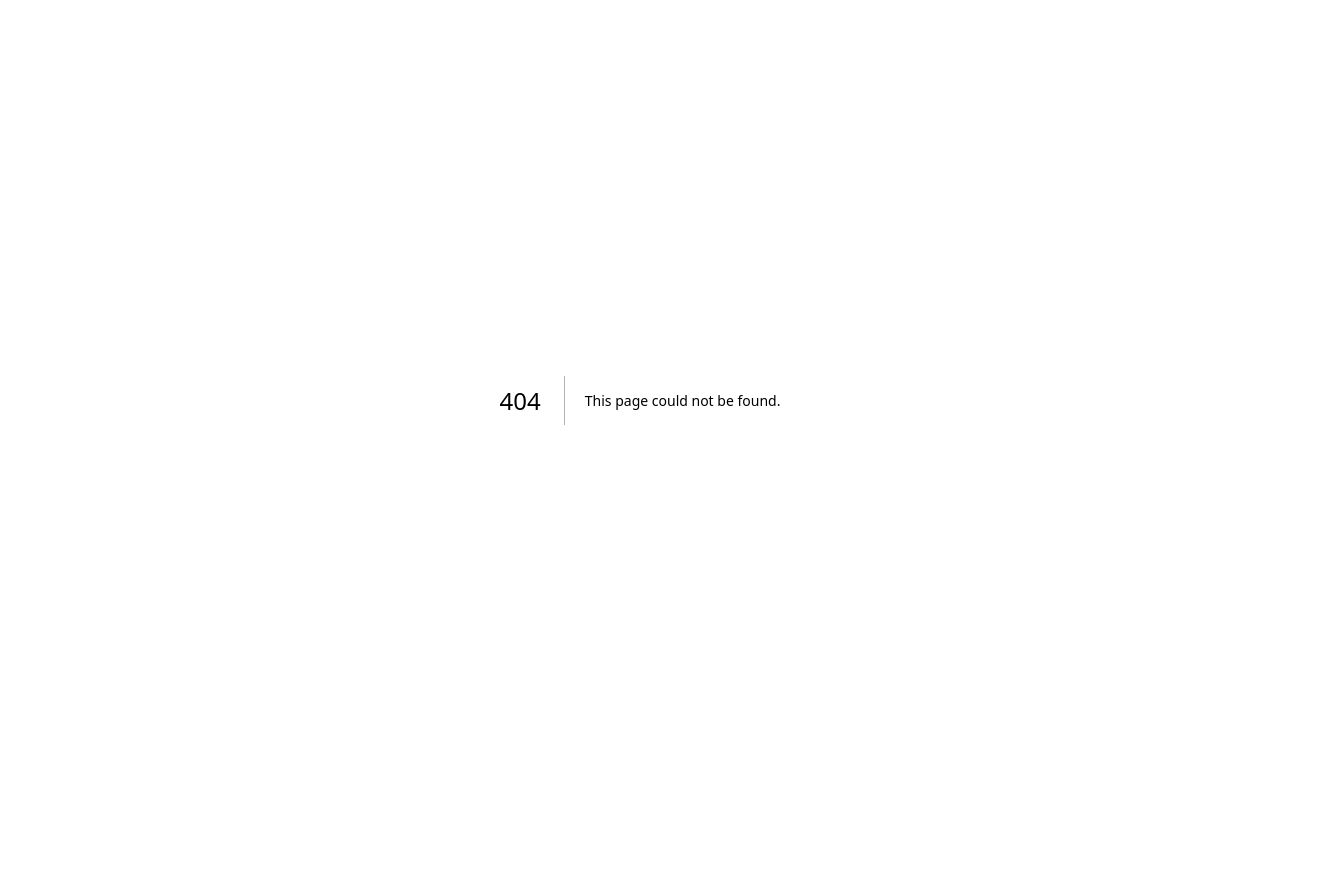
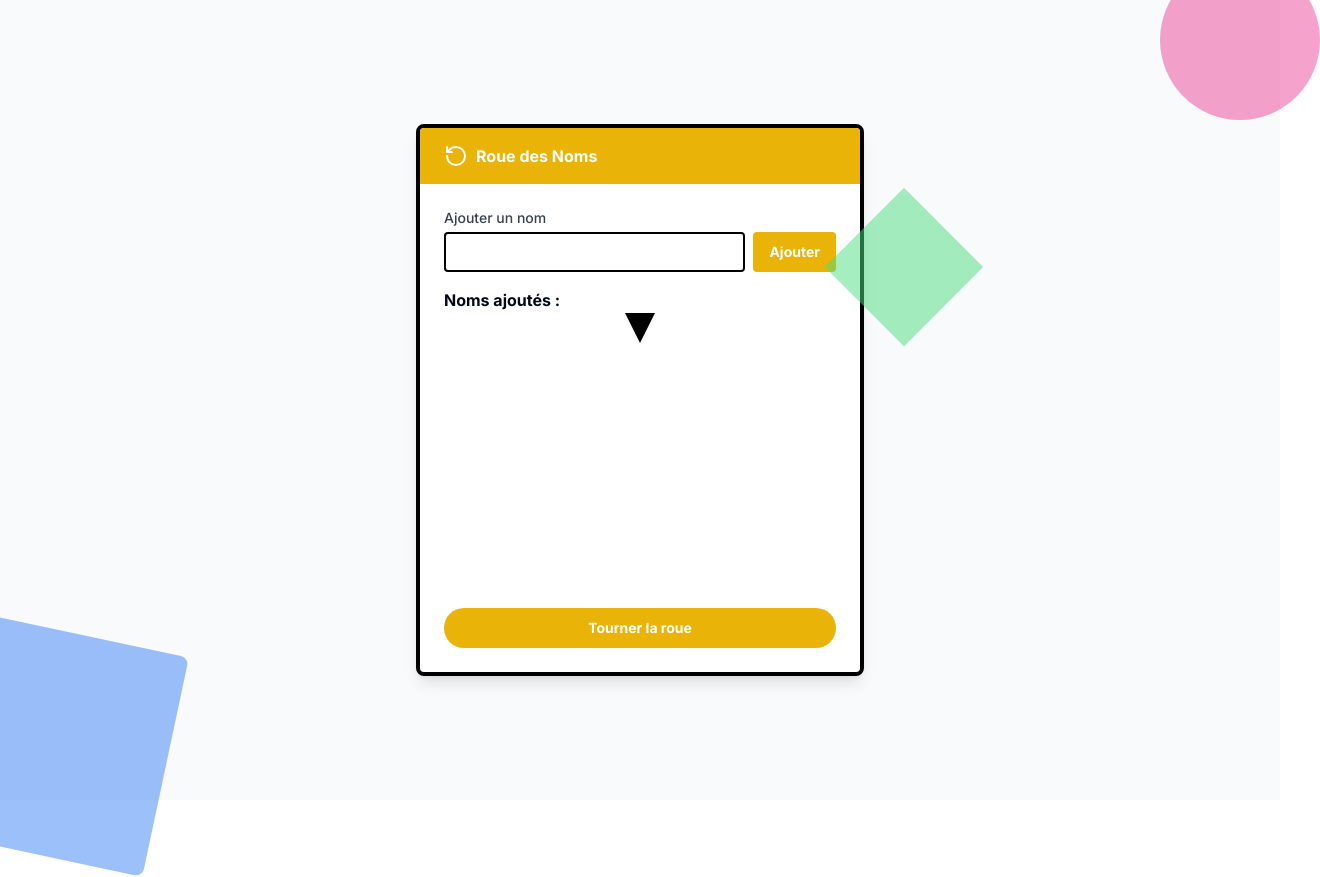
Before and after one commit to sheninho/onlinetools, a Next.js app: page /tools/spin-the-bottle in a window 1280 px wide. Before the commit this address had no page. Shown: the whole page, 1320 px wide, since content can reach past the window. Before the commit the page ends 800 px from the top, so only its background shows below. Built offline with nearby package versions, Linux system fonts and the light colour scheme.

Commit message:
first commit

```diff
--- a/src/app/page.js
+++ b/src/app/page.js
@@ -26,6 +26,11 @@ const tools = [
   { name: 'Vérificateur de grammaire', link: '/tools/grammar-checker', icon: 'Check', color: 'bg-blue-400' },
   { name: 'Calculateur de distance', link: '/tools/distance-calculator', icon: 'MapPin', color: 'bg-pink-400' },
   { name: 'Générateur de code barre', link: '/tools/barcode-generator', icon: 'Barcode', color: 'bg-green-500' },
+
+  { name: 'Bouteille qui tourne', link: '/tools/spin-the-bottle', icon: 'RotateCcw', color: 'bg-yellow-500' },
+  { name: 'Lancer de dés', link: '/tools/dice-roll', icon: 'Dice5', color: 'bg-purple-400' },
+  { name: 'Nombre aléatoire', link: '/tools/random-number', icon: 'Hash', color: 'bg-blue-300' },
+  { name: 'Pile ou face', link: '/tools/coin-flip', icon: 'Coins', color: 'bg-green-600' },
 ];
 
 export default function Home() {
--- /dev/null
+++ b/src/app/tools/spin-the-bottle/page.js
@@ -0,0 +1,169 @@
+"use client";
+import React, { useState, useEffect, useRef } from 'react';
+import { Card, CardHeader, CardContent } from '@/components/ui/card';
+import { Input } from '@/components/ui/input';
+import { Button } from '@/components/ui/button';
+import { RotateCcw } from 'lucide-react';
+
+const SpinTheBottle = () => {
+    const [names, setNames] = useState([]);
+    const [newName, setNewName] = useState('');
+    const [result, setResult] = useState('');
+    const [isSpinning, setIsSpinning] = useState(false);
+    const [rotation, setRotation] = useState(0);
+    const [colors, setColors] = useState([]);
+    const wheelRef = useRef(null);
+
+  useEffect(() => {
+    setColors(names.map(() => getRandomColor()));
+  }, [names]);
+
+  const getRandomColor = () => {
+    const hue = Math.floor(Math.random() * 360);
+    return `hsl(${hue}, 70%, 60%)`;
+  };
+
+  const addName = () => {
+    if (newName.trim() !== '') {
+      setNames([...names, newName.trim()]);
+      setNewName('');
+    }
+  };
+
+  const removeName = (index) => {
+    const updatedNames = names.filter((_, i) => i !== index);
+    setNames(updatedNames);
+  };
+
+  const spinWheel = () => {
+    if (names.length < 2) {
+      setResult('Ajoutez au moins deux noms pour jouer !');
+      return;
+    }
+    setIsSpinning(true);
+    setResult('');
+    const newRotation = rotation + 1440 + Math.random() * 360;
+    setRotation(newRotation);
+
+    setTimeout(() => {
+      const winnerIndex = Math.floor(Math.random() * names.length);
+      setResult(names[winnerIndex]);
+      setIsSpinning(false);
+    }, 5000);
+  };
+
+  return (
+        <div className="min-h-screen bg-gray-50 flex flex-col items-center justify-center p-4">
+          <Card className="w-full max-w-md bg-white shadow-lg rounded-lg overflow-hidden border-4 border-black">
+            <CardHeader className="bg-yellow-500 text-white font-bold py-4 px-6">
+              <div className="flex items-center">
+                <RotateCcw className="mr-2 h-6 w-6" />
+                Roue des Noms
+              </div>
+            </CardHeader>
+            <CardContent className="p-6">
+          <div className="mb-4">
+            <label htmlFor="name" className="block text-sm font-medium text-gray-700 mb-1">
+              Ajouter un nom
+            </label>
+            <div className="flex">
+              <Input
+                id="name"
+                type="text"
+                value={newName}
+                onChange={(e) => setNewName(e.target.value)}
+                className="flex-grow mr-2 p-2 border-2 border-black rounded"
+                onKeyPress={(e) => e.key === 'Enter' && addName()}
+              />
+              <Button
+                onClick={addName}
+                className="bg-yellow-500 hover:bg-yellow-600 text-white font-bold py-2 px-4 rounded transition duration-300 ease-in-out transform hover:-translate-y-1 hover:scale-110"
+              >
+                Ajouter
+              </Button>
+            </div>
+          </div>
+          <div className="mb-4">
+            <h3 className="font-bold mb-2">Noms ajoutés :</h3>
+            <ul className="list-disc pl-5">
+              {names.map((name, index) => (
+                <li key={index} className="flex justify-between items-center mb-1">
+                  <span style={{ color: colors[index] }}>{name}</span>
+                  <button
+                    onClick={() => removeName(index)}
+                    className="text-red-500 hover:text-red-700"
+                  >
+                    ×
+                  </button>
+                </li>
+              ))}
+            </ul>
+          </div>
+          <div className="relative mb-6 h-64 w-64 mx-auto">
+            {/* Flèche */}
+            <div className="absolute top-0 left-1/2 transform -translate-x-1/2 -translate-y-1/2 z-10 rotate-180">
+              <div className="w-0 h-0 border-l-[15px] border-l-transparent border-b-[30px] border-b-black border-r-[15px] border-r-transparent"></div>
+            </div>
+
+            {/* Roue */}
+            <svg
+              ref={wheelRef}
+              className="w-full h-full transition-transform duration-5000 ease-out"
+              viewBox="0 0 100 100"
+              style={{ transform: `rotate(${rotation}deg)` }}
+            >
+              {names.map((name, index) => {
+                const angle = (360 / names.length) * index;
+                const endAngle = (360 / names.length) * (index + 1);
+                const x1 = 50 + 50 * Math.cos((angle - 90) * Math.PI / 180);
+                const y1 = 50 + 50 * Math.sin((angle - 90) * Math.PI / 180);
+                const x2 = 50 + 50 * Math.cos((endAngle - 90) * Math.PI / 180);
+                const y2 = 50 + 50 * Math.sin((endAngle - 90) * Math.PI / 180);
+                return (
+                  <g key={index}>
+                    <path
+                      d={`M50,50 L${x1},${y1} A50,50 0 0,1 ${x2},${y2} Z`}
+                      fill={colors[index]}
+                    />
+                    <text
+                      x="50"
+                      y="50"
+                      dy="0.3em"
+                      textAnchor="middle"
+                      fill="white"
+                      fontSize="4"
+                      transform={`rotate(${angle + 180 / names.length}) translate(0, -30) rotate(-${angle + 180 / names.length})`}
+                    >
+                      {name}
+                    </text>
+                  </g>
+                );
+              })}
+            </svg>
+          </div>
+
+          <Button
+            onClick={spinWheel}
+            disabled={isSpinning}
+            className="w-full bg-yellow-500 hover:bg-yellow-600 text-white font-bold py-3 px-4 rounded-full transition duration-300 ease-in-out transform hover:-translate-y-1 hover:scale-105"
+          >
+            {isSpinning ? 'La roue tourne...' : 'Tourner la roue'}
+          </Button>
+          {result && (
+            <div className="mt-6 text-center">
+              <p className="text-2xl font-bold">Résultat :</p>
+              <p className="text-4xl font-bold text-yellow-500">{result}</p>
+            </div>
+          )}
+        </CardContent>
+      </Card>
+
+      {/* Éléments décoratifs néo-Memphis */}
+      <div className="absolute top-0 right-0 w-40 h-40 bg-pink-500 rounded-full opacity-50 transform translate-x-1/4 -translate-y-1/4 z-0"></div>
+      <div className="absolute bottom-0 left-0 w-56 h-56 bg-blue-500 rounded-lg opacity-50 transform -translate-x-1/4 translate-y-1/4 rotate-12 z-0"></div>
+      <div className="absolute top-1/3 right-1/4 w-28 h-28 bg-green-400 opacity-50 transform -translate-y-1/2 rotate-45 z-0"></div>
+    </div>
+  );
+};
+
+export default SpinTheBottle;
```
